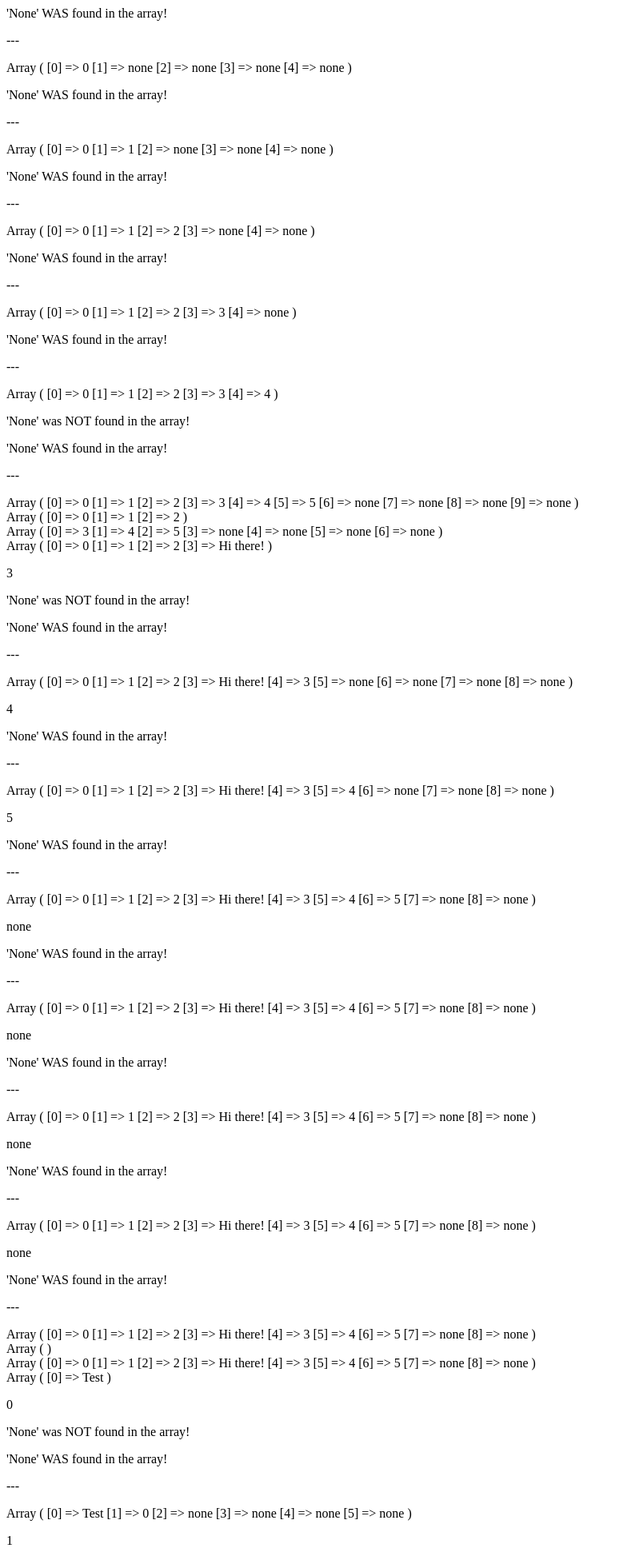
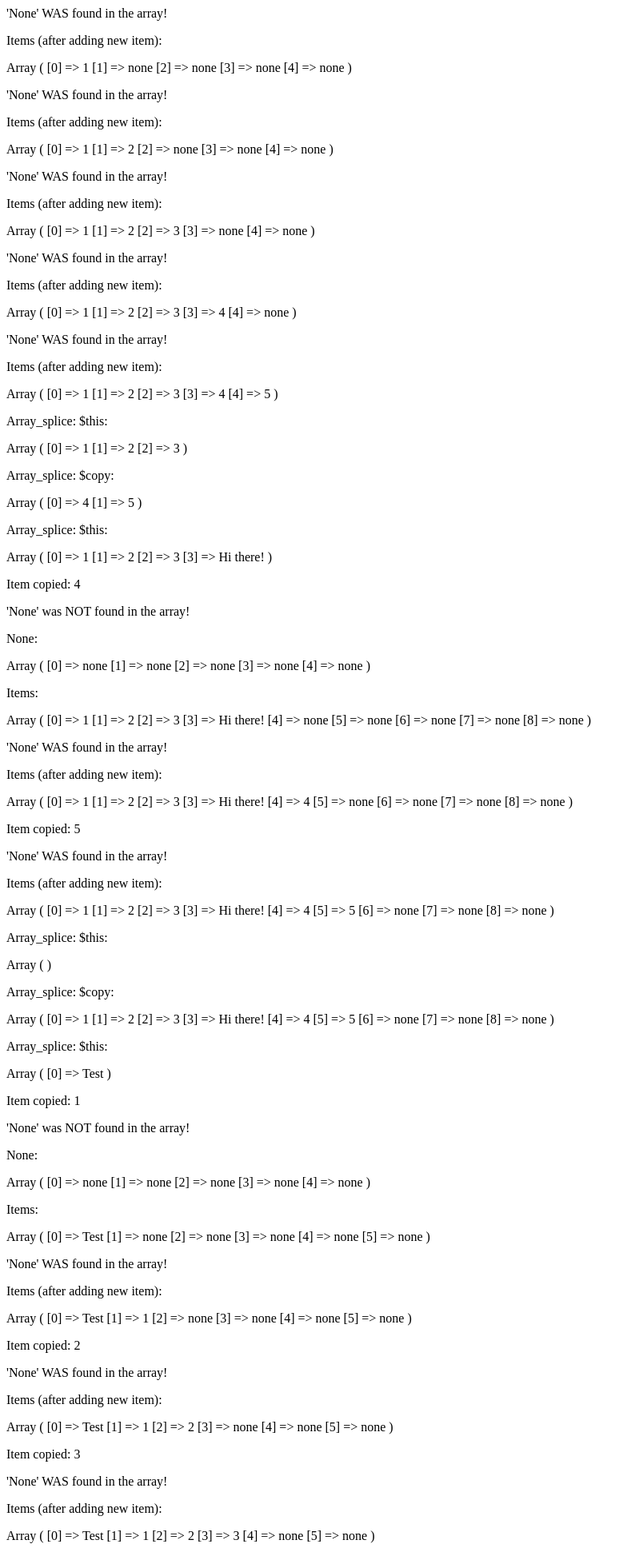
Before and after one commit to jamisonj/ds_assignments, a PHP site: page /main.php in a window 1280 px wide. Shown: the top 1936 px of the page at 80% size, without its empty margins (0-794 px from the left). Run offline with PHP 8.4, Linux system fonts and the light colour scheme.

Commit message:
Added functionality to check the allocation.

```diff
--- a/arrays/arrays_class.php
+++ b/arrays/arrays_class.php
@@ -31,7 +31,16 @@ class myArray {
 
 	// Checks whether the array is full and needs to increase by chunk size in preparation for adding an item to the array.
 	private function check_increase() {
+		$index = array_search('none', $this->items);
 
+		// If 'none' is found in the array...
+		if ($index !== false) {
+			return $index;
+		}
+
+		else {
+			return true;
+		}
 	}
 
 	// Checks whether the array has too many empty spots and can be decreased by chunk size.If a decrease is warranted, it should be done by allocating a new array and copying thedata into it (don't allocate multiple arrays if multiple chunks need decreasing).
@@ -42,18 +51,18 @@ class myArray {
 	// Adds an item to the end of the array, allocating a larger array if necessary.
 	function add($item) {
 
-		$index = array_search('none', $this->items);
+		$index = $this->check_increase();
 
 		// print_r($this->items);
 
 		// If 'none' is found in the array...
-		if ($index !== false) {
+		if ($index !== true) {
 			echo "<p>'None' WAS found in the array!</p>";
 
 			// Replace the first 'none' with the added value.
 			$this->items[$index] = $item;
 
-			echo '<p>---</p>';
+			echo '<p>Items (after adding new item):</p>';
 			print_r($this->items);
 		}
 
@@ -61,12 +70,17 @@ class myArray {
 		else {
 			echo "<p>'None' was NOT found in the array!</p>";
 
-			// TODO: Move the functionality for adding more memory to the alloc() helper function.
+			// Use the $chunk_size to add that many spaces to the array...
+			$alloc_array = alloc($this->chunk_size);
 
-			// Use the $chunk_size to add that many spaces to the array...
-			for ($i = 0; $i < $this->chunk_size; $i++) {
-				array_push($this->items, "none");
-			}
+			echo '<p>None: </p>';
+			print_r($alloc_array);
+
+			// Merges arrays together.
+			$this->items = array_merge($this->items, $alloc_array);
+
+			echo '<p>Items: </p>';
+			print_r($this->items);
 
 			// ...then call our function again.
 			$this->add($item);
@@ -76,28 +90,34 @@ class myArray {
 	// Inserts an item at the given index, shifting remaining items right and allocating a larger array if necessary.
 	function insert($index, $item) {
 
-		// Create a new array with the shifted items.
+		// Copy the shifted items to another array.
 		$copy = array_splice($this->items, $index);
 
-		echo '<br>';
+		echo '<p>Array_splice: $this:</p>';
 		print_r($this->items);
-		echo '<br>';
+		echo '<p>Array_splice: $copy:</p>';
 		print_r($copy);
 
-		// Assign the new value.
+		// $mem_loc = $this->check_increase();
+
+		// // If no space is allocated...
+		// if ($mem_loc == true) {
+		// 	$alloc_array = alloc($this->chunk_size);
+
+		// 	$this->items = array_merge($this->items, $alloc_array);
+
+		// 	echo '<p>Array_splice: $this:</p>';
+		// 	print_r($this->items);
+		// }
+
+		// Insert the new value into $this->items.
 		$this->items[$index] = $item;
 
-		echo '<br>';
+		echo '<p>Array_splice: $this:</p>';
 		print_r($this->items);
 
-		// // Merges arrays together.
-		// $this->items = array_merge($this->items, $copy);
-
-		// echo '<p>New Array</p>';
-		// print_r($this->items);
-
 		foreach($copy as $item) {
-			echo '<p>' . $item . '</p>';
+			echo '<p>Item copied: ' . $item . '</p>';
 
 			$this->add($item);
 		}
@@ -132,7 +152,16 @@ class myArray {
 
 // Allocates array space in memory. This is similar to C's alloc function.
 function alloc($size) {
+	// TODO: Move the functionality for adding more memory to the alloc() helper function.
 
+	$items = array();
+
+	// Use the $chunk_size to add that many spaces to the array...
+	for ($i = 0; $i < $size; $i++) {
+		array_push($items, "none");
+	}
+
+	return $items;
 }
 
 // Copies items from one array to another.  This is similar to C's memcpy function.
--- a/arrays/main.php
+++ b/arrays/main.php
@@ -2,7 +2,6 @@
     include 'arrays_class.php';
 
     $array = new myArray(5);
-    $array->add(0);
     $array->add(1);
     $array->add(2);
     $array->add(3);
@@ -10,4 +9,5 @@
 	$array->add(5);
 	$array->insert(3, 'Hi there!');
 	$array->insert(0, 'Test');
+	$array->insert(8, 'Test2');
 ?>
```
